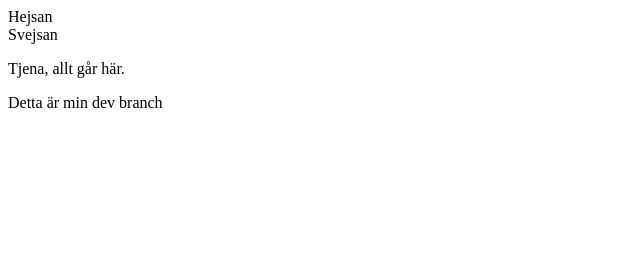
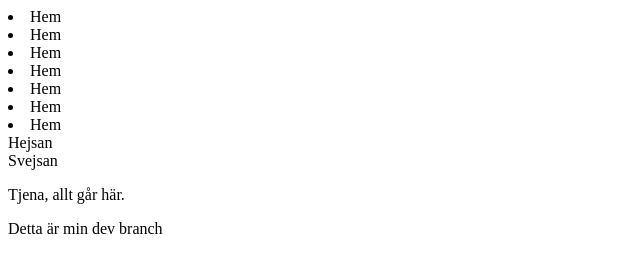
Before and after one commit to visceral89/FEU24, a plain HTML site: page index.html in a window 1280 px wide. Shown: the whole page, without its empty margins (0-640 px from the left). Drawn offline with Linux system fonts and the light colour scheme.

Commit message:
Navbar done

```diff
--- a/index.html
+++ b/index.html
@@ -7,6 +7,15 @@
 	</head>
 
 	<body>
+		<nav>
+			<li>Hem</li>
+			<li>Hem</li>
+			<li>Hem</li>
+			<li>Hem</li>
+			<li>Hem</li>
+			<li>Hem</li>
+			<li>Hem</li>
+		</nav>
 		<div>Hejsan</div>
 		<div>Svejsan</div>
 		<p>Tjena, allt går här.</p>
```
